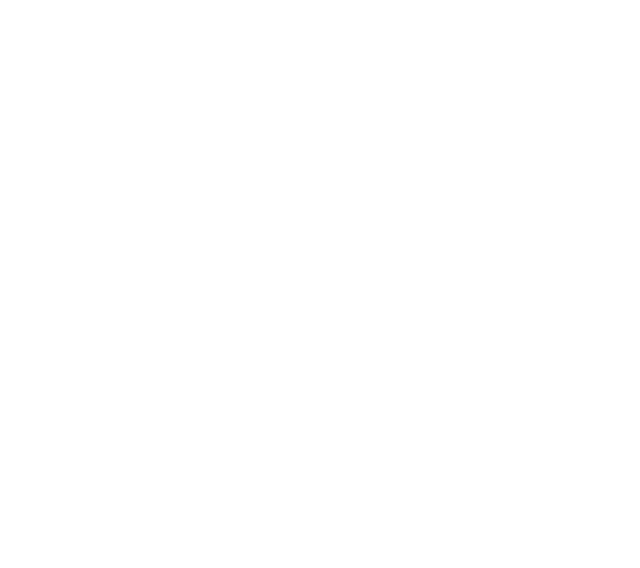
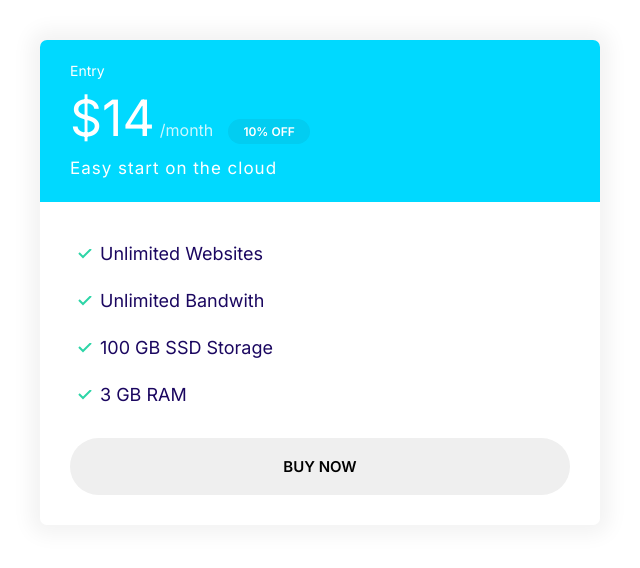
Before and after one commit to babaj301/moshify-course-site, a plain HTML site: page index.html in a window 1280 px wide. Shown: the whole page, without its empty margins (0-640 px from the left). Drawn offline with Linux system fonts and the light colour scheme.

Commit message:
Committing Plans

```diff
--- a/CSS/styles.css
+++ b/CSS/styles.css
@@ -111,8 +111,8 @@ a {
 }
 
 .badge--secondary {
-  color: var(--color-secondary);
-  background-color: white;
+  color: white;
+  background-color: var(--color-secondary);
 }
 
 .badge--small {
@@ -126,6 +126,7 @@ a {
 
   .badge--small {
     font-size: 1.2rem;
+    padding: 0.5rem 1.5rem;
   }
 }
 
@@ -298,3 +299,54 @@ a {
   background-color: var(--color-secondary);
   color: white;
 }
+
+.card--secondary .badge--secondary {
+  background-color: #02cdf1;
+}
+/* Plans */
+.plan__name {
+  color: white;
+  margin: 0;
+  font-weight: 500;
+  font-size: 2.4rem;
+}
+
+.plan__price {
+  font-size: 6rem;
+}
+
+.plan__billing-cycle {
+  font-size: 2.4rem;
+  font-weight: 300;
+  opacity: 0.8;
+  margin-right: 1rem;
+}
+
+.plan__description {
+  font-size: 2rem;
+  font-weight: 300;
+  letter-spacing: 1px;
+  display: block;
+}
+
+.plan .list__item {
+  margin-bottom: 2rem;
+}
+
+@media screen and (min-width: 1024px) {
+  .plan__name {
+    font-size: 1.4rem;
+  }
+
+  .plan__price {
+    font-size: 5rem;
+  }
+
+  .plan__billing-cycle {
+    font-size: 1.6rem;
+  }
+
+  .plan__description {
+    font-size: 1.7rem;
+  }
+}
--- a/index.html
+++ b/index.html
@@ -14,5 +14,28 @@
     <link rel="stylesheet" href="CSS/normalize.css" />
     <link rel="stylesheet" href="CSS/styles.css" />
   </head>
-  <body></body>
+  <body>
+    <div class="plan">
+      <div style="width: 50%; padding: 4rem">
+        <div class="card card--secondary">
+          <header class="card__header">
+            <h3 class="plan__name">Entry</h3>
+            <span class="plan__price">$14</span>
+            <span class="plan__billing-cycle">/month</span>
+            <span class="badge badge--secondary badge--small">10% OFF</span>
+            <span class="plan__description">Easy start on the cloud</span>
+          </header>
+          <div class="card__body">
+            <ul class="list list--tick">
+              <li class="list__item">Unlimited Websites</li>
+              <li class="list__item">Unlimited Bandwith</li>
+              <li class="list__item">100 GB SSD Storage</li>
+              <li class="list__item">3 GB RAM</li>
+            </ul>
+            <button class="btn btn-outline btn--block">Buy Now</button>
+          </div>
+        </div>
+      </div>
+    </div>
+  </body>
 </html>
```
Also changed, not shown: components/plans.html (added, +22 -0 lines).
